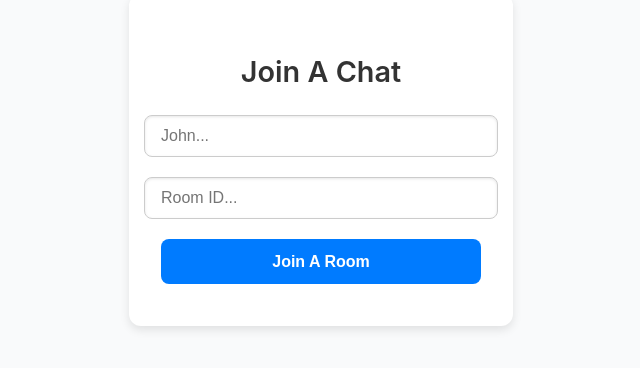
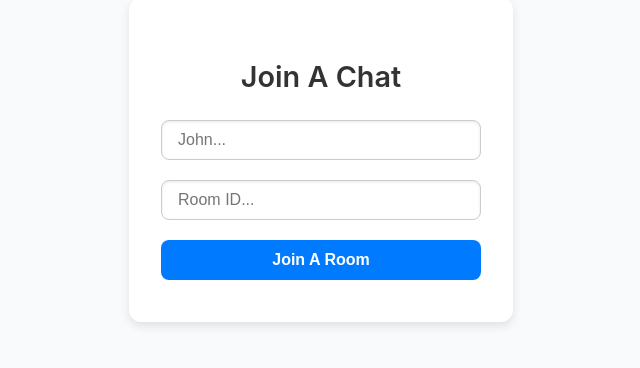
Before and after one commit to CAPELLAX02/socketio-realtime-chat-app, a React (Create React App) app in the folder client/: page / in a window 1280 px wide. Shown: the part 240-608 px from the top of the page, without its empty margins (319-959 px from the left). Built offline with nearby package versions, Linux system fonts and the light colour scheme; no server answers.

Commit message:
join button-input width fixed

```diff
--- a/client/src/App.css
+++ b/client/src/App.css
@@ -24,8 +24,8 @@ html {
 .joinChatContainer {
   display: flex;
   flex-direction: column;
-  align-items: center; /* Ensure inputs are centered */
-  justify-content: center; /* Ensure inputs are centered */
+  align-items: center;
+  justify-content: center;
   text-align: center;
   background-color: #ffffff;
   padding: 2rem;
@@ -42,14 +42,19 @@ html {
   font-weight: 600;
 }
 
+.joinChatContainer input,
+.joinChatContainer button {
+  width: 100%;
+  height: 40px;
+  margin: 10px 0;
+  border-radius: 8px;
+  font-size: 16px;
+  box-sizing: border-box; /* Eklenen kısım */
+}
+
 .joinChatContainer input {
-  width: 100%;
-  height: 40px; /* Reduced height */
-  margin: 10px 0;
   border: 1px solid #ccc;
-  border-radius: 8px;
   padding: 0 1rem;
-  font-size: 16px;
   box-shadow: inset 0 1px 3px rgba(0, 0, 0, 0.1);
   transition: border 0.3s ease;
 }
@@ -59,12 +64,7 @@ html {
 }
 
 .joinChatContainer button {
-  width: 100%;
-  height: 45px; /* Reduced height */
-  margin: 10px 0;
   border: none;
-  border-radius: 8px;
-  font-size: 16px;
   font-weight: 600;
   background-color: #007bff;
   color: #ffffff;
```
